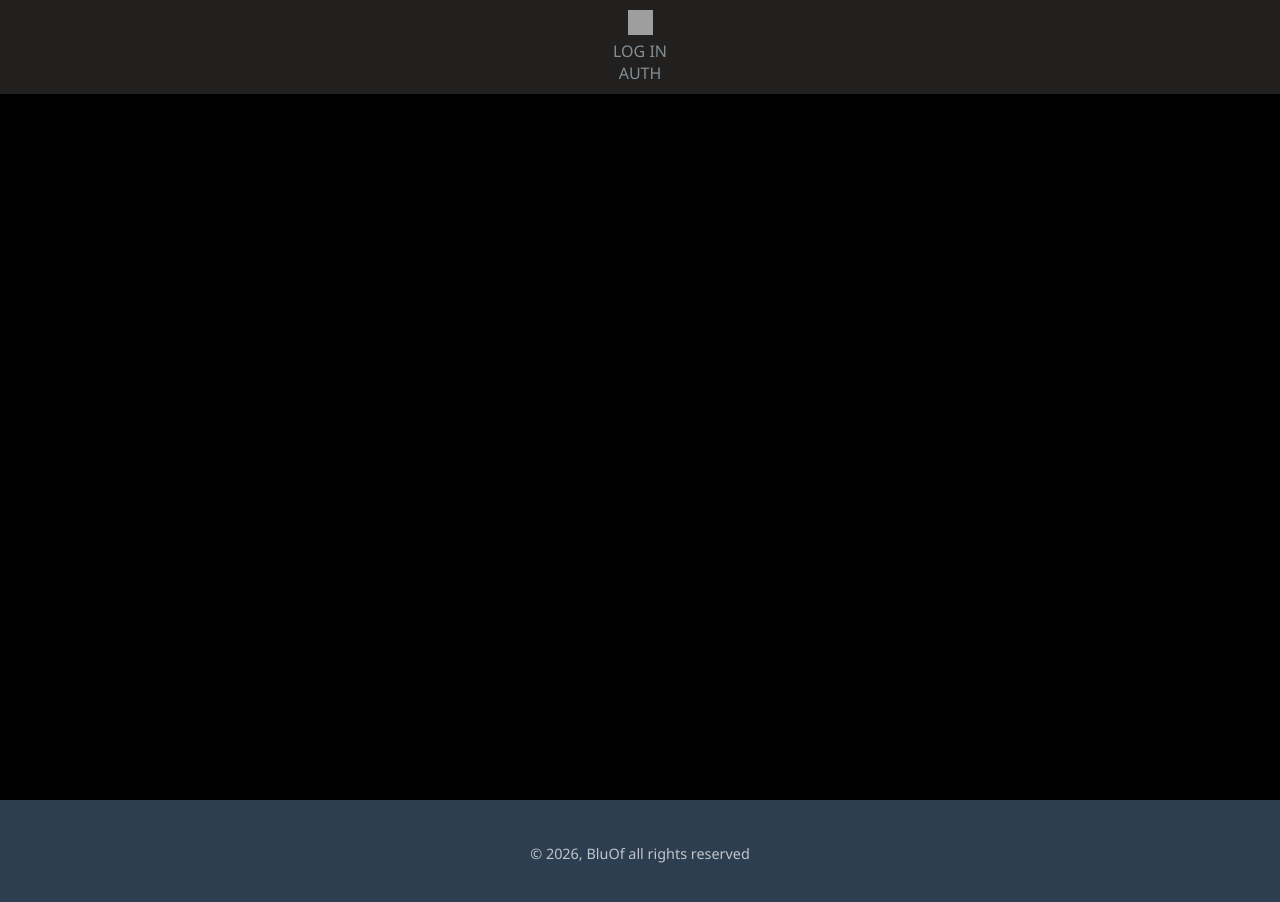
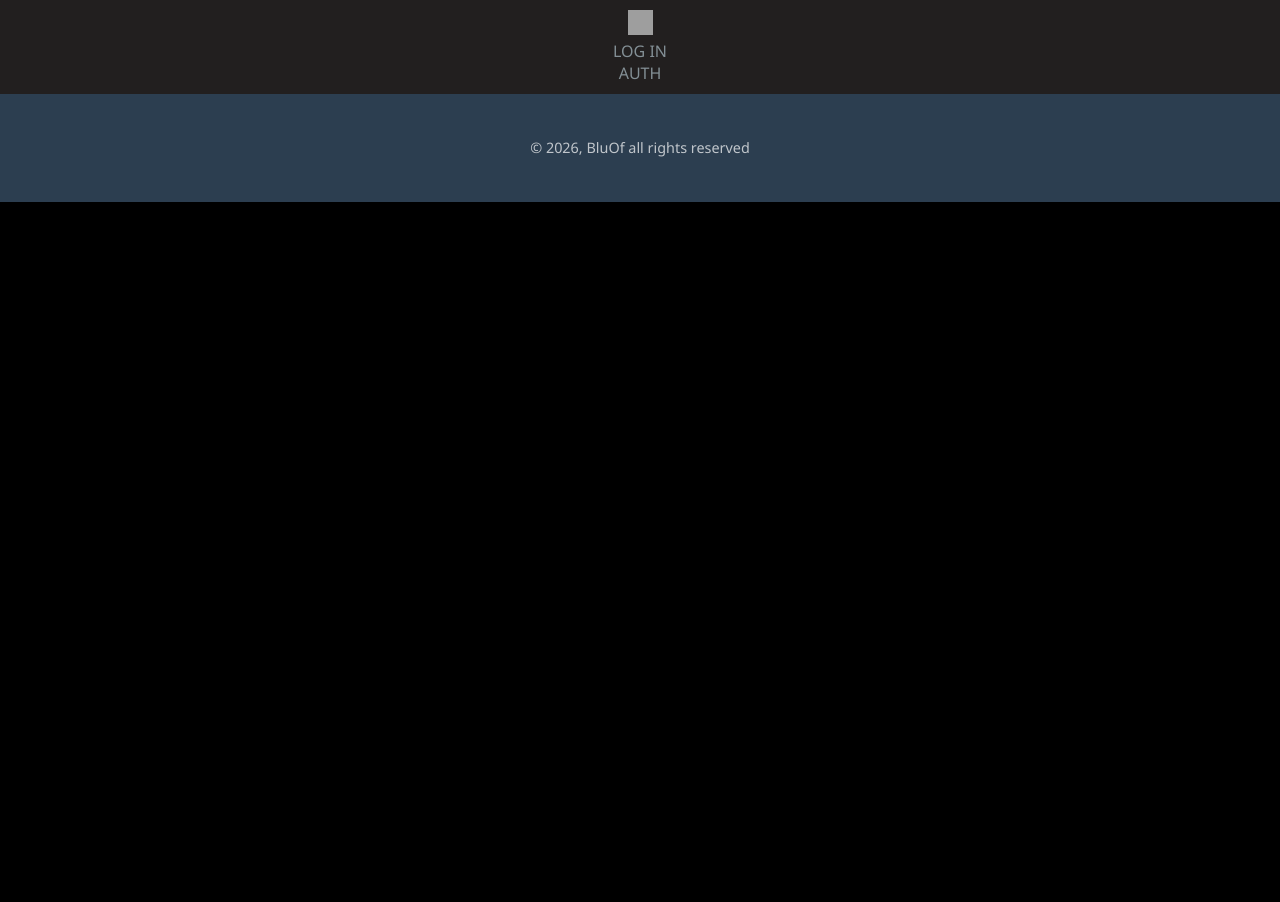
Before and after one commit to shaman2016scratch/BluOf, a React (Vite) app: page / in a window 1280 px wide. Shown: the top 902 px of the page. After the commit the page ends 800 px from the top, so only its background shows below. Built offline with nearby package versions, Linux system fonts and the light colour scheme; grey boxes are pictures that could not be loaded.

Commit message:
Update App.css

```diff
--- a/src/App.css
+++ b/src/App.css
@@ -1,7 +1,4 @@
-.app-viewport {
-	width: 100vw;
-	height: 100vh;
-}
+
   .top-panel {
  background-color: #9688883a;
  color: #838f95;
```
